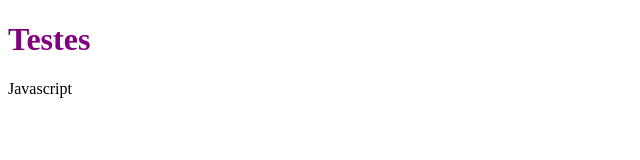
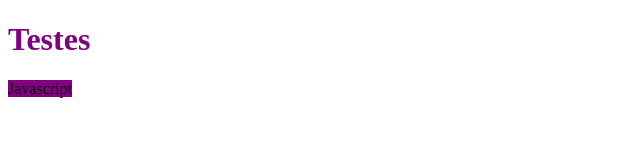
Before and after one commit to pcezar1118/Testes, a plain HTML site: page index.html in a window 1280 px wide. Shown: the whole page, without its empty margins (0-640 px from the left). Drawn offline with Linux system fonts and the light colour scheme.

Commit message:
background

```diff
--- a/index.html
+++ b/index.html
@@ -13,7 +13,7 @@
 <body>
 
     <h1 style="color: purple;">Testes</h1>
-    <span>Javascript</span>
+    <span style="background-color: purple";>Javascript</span>
 
 
 </body>
```
